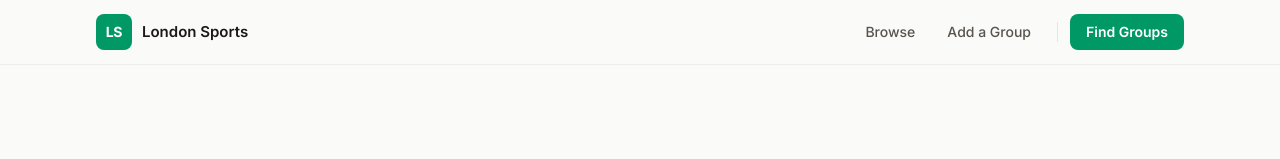
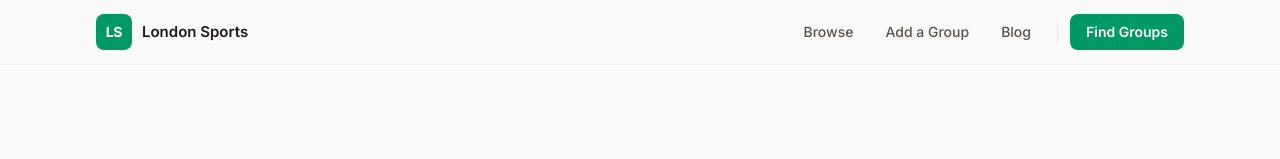
Before and after one commit to longman-ai/london-sports, a Next.js app: page / in a window 1280 px wide. Shown: the top 159 px of the page. Built offline with nearby package versions, Linux system fonts and the light colour scheme.

Commit message:
Add blog link to navigation

```diff
--- a/components/Header.tsx
+++ b/components/Header.tsx
@@ -44,6 +44,12 @@ export default function Header({ transparent = false }: HeaderProps) {
             >
               Add a Group
             </Link>
+            <Link
+              href="/blog"
+              className="px-3.5 py-2 text-stone-600 hover:text-stone-900 text-sm font-medium rounded-lg hover:bg-stone-100 transition-all"
+            >
+              Blog
+            </Link>
             <div className="w-px h-5 bg-stone-200 mx-2" />
             <Link
               href="/browse"
@@ -79,6 +85,9 @@ export default function Header({ transparent = false }: HeaderProps) {
               <Link href="/submit" className="px-3 py-2.5 text-stone-700 text-sm font-medium rounded-lg hover:bg-stone-100" onClick={() => setMobileMenuOpen(false)}>
                 Add a Group
               </Link>
+              <Link href="/blog" className="px-3 py-2.5 text-stone-700 text-sm font-medium rounded-lg hover:bg-stone-100" onClick={() => setMobileMenuOpen(false)}>
+                Blog
+              </Link>
               <Link href="/browse" className="mt-1 px-3 py-2.5 text-center text-white bg-emerald-600 rounded-lg text-sm font-semibold" onClick={() => setMobileMenuOpen(false)}>
                 Find Groups
               </Link>
```
